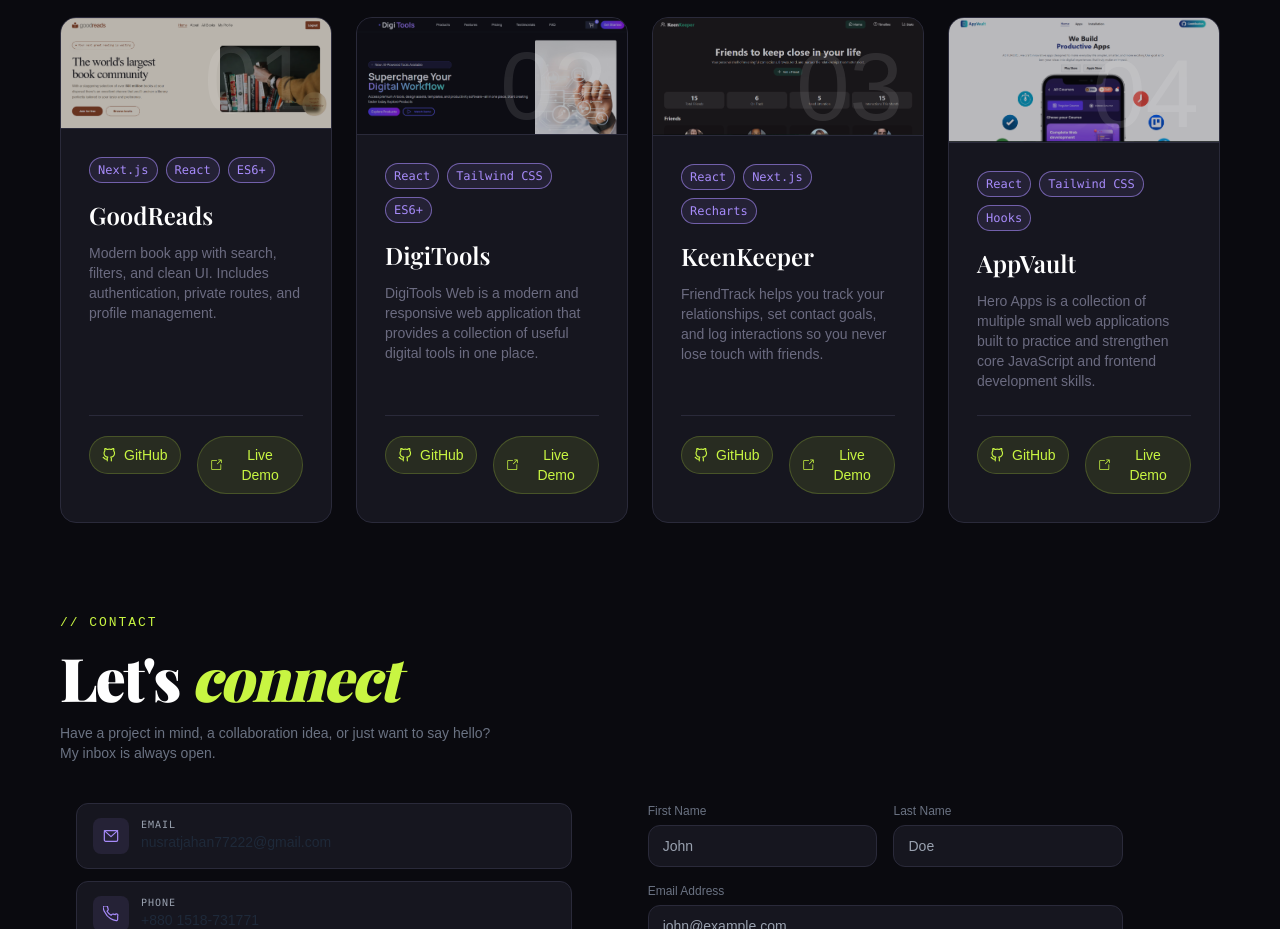
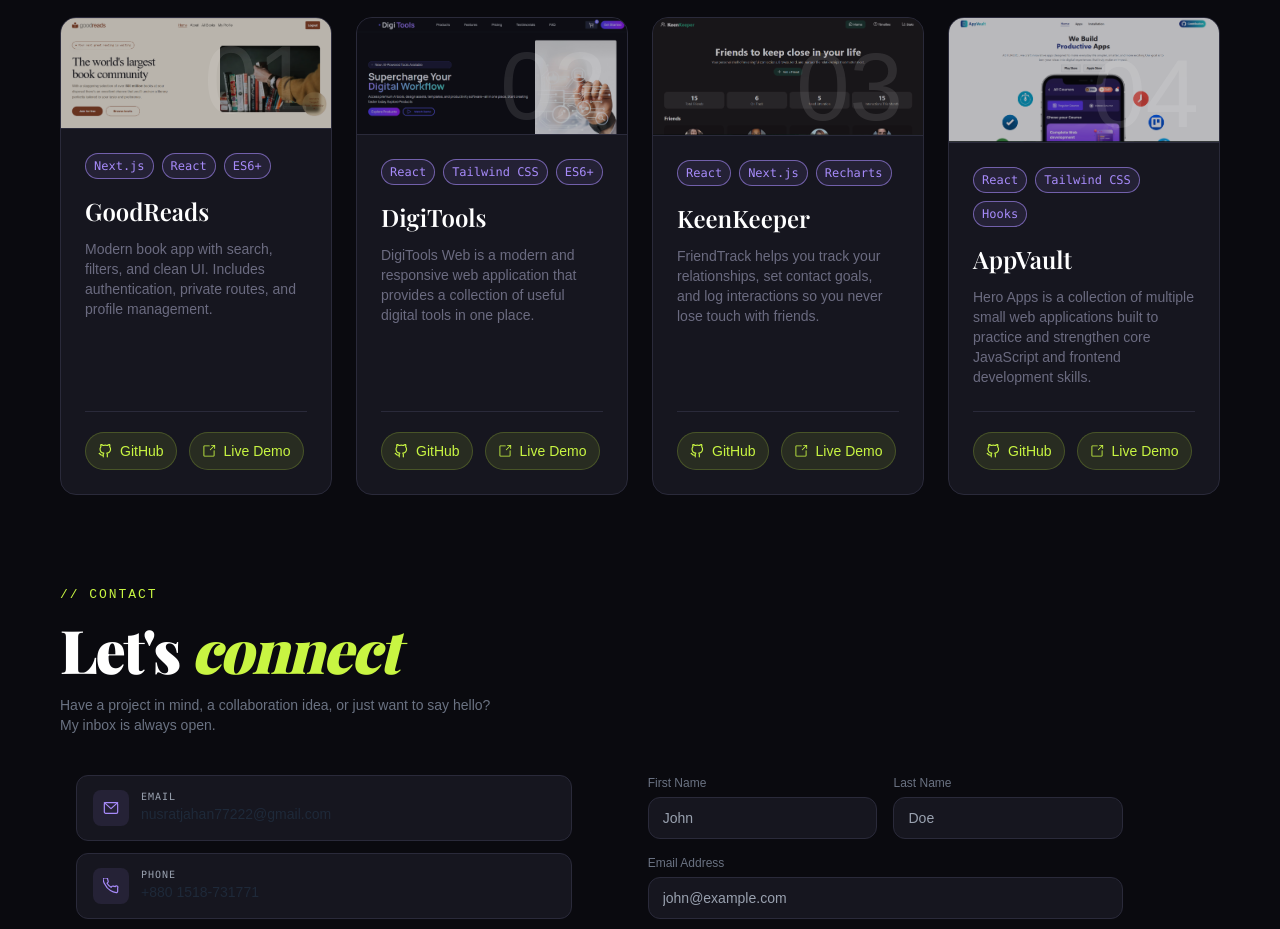
Before and after one commit to nusratjahan7/portfolio-update, a Next.js app: page / in a window 1280 px wide. Shown: the part 3480-4409 px from the top of the page. Built offline with nearby package versions, Linux system fonts and the light colour scheme; no server answers; a web font is replaced by a local one.

Commit message:
change grid and gap

```diff
--- a/src/Components/Projects/Projects.jsx
+++ b/src/Components/Projects/Projects.jsx
@@ -66,7 +66,7 @@
                 viewport={{ once: true, amount: 0.5 }}
                 className="divider h-1 bg-linear-to-r from-accent to-blue-500 w-1/5 mx-auto !mb-12"></motion.div>
 
-            <div className="projects-grid grid grid-cols-1 sm:grid-cols-2 md:grid-cols-4 gap-6">
+            <div className="projects-grid grid grid-cols-1 sm:grid-cols-2 lg:grid-cols-4 gap-6">
                 {projects.map((project) => (
                     <motion.div
                         initial={{ opacity: 0, y: 30 }}
@@ -94,7 +94,7 @@
                             <div className="project-emoji relative text-4xl z-10">{project.emoji}</div>
                         </div>
 
-                        <div className="project-body !p-7 flex flex-col justify-between flex-1">
+                        <div className="project-body !p-6 flex flex-col justify-between flex-1">
                             <div>
                                 <div className="project-tags flex flex-wrap gap-2 !mb-4">
                                     {project.tags.map((tag) => (
@@ -107,7 +107,7 @@
                                 </div>
                             </div>
                             <div className="project-footer !mt-6 !pt-5 border-t border-(--border) flex justify-between items-center gap-4">
-                                <div className="project-links flex flex-wrap sm:flex-nowrap gap-4">
+                                <div className="project-links flex flex-wrap lg:flex-nowrap gap-3">
                                     {project.git && (
                                         <Link href={project.git} target="_blank" rel="noopener noreferrer">
                                             <button className="proj-link flex items-center text-sm gap-2 !px-3 !py-2 bg-(--accent)/10 text-(--accent) border border-(--accent)/20 rounded-full hover:bg-(--accent)/20 transition-colors">
```
